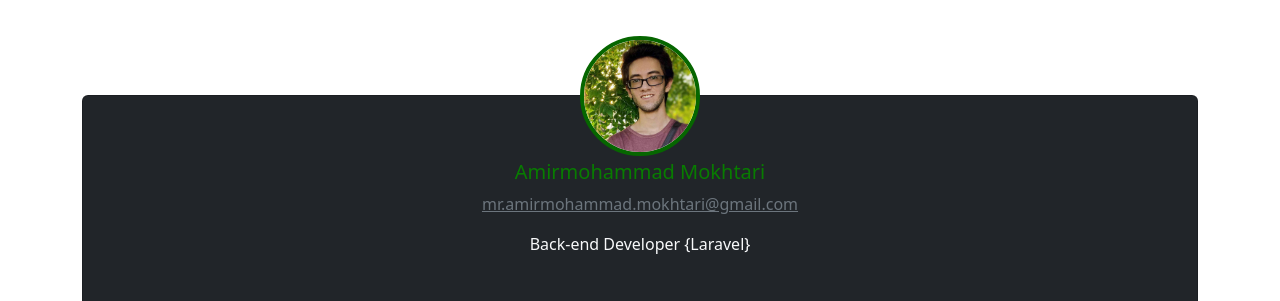
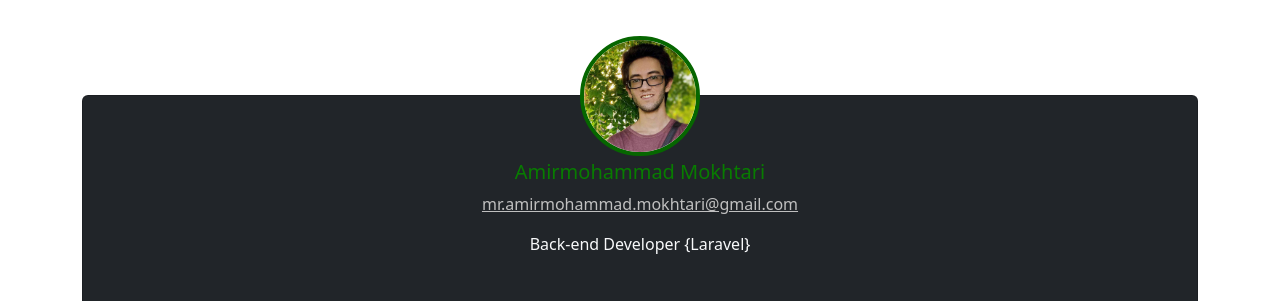
Before and after one commit to am-mokhtari/am-mokhtari.github.io, a plain HTML site: page index.html in a window 1280 px wide. Shown: the top 301 px of the page. Drawn offline with nearby package versions, Linux system fonts and the light colour scheme.

Commit message:
add silver color and use it for mail

```diff
--- a/customized-styles.css
+++ b/customized-styles.css
@@ -20,6 +20,11 @@
     color: #087c00 !important;
 }
 
+.text-silver {
+    --bs-text-opacity: 1;
+    color: #C0C0C0 !important;
+}
+
 .border-dark-green {
     --bs-border-opacity: 1;
     border-color: #066600 !important;
--- a/index.html
+++ b/index.html
@@ -26,7 +26,7 @@
             <div class="card-body text-center">
                 <h5 class="card-title text-dark-green">Amirmohammad Mokhtari</h5>
                 <a href="mailto:mr.amirmohammad.mokhtari@gmail.com"
-                    class="card-link text-muted">mr.amirmohammad.mokhtari@gmail.com</a>
+                    class="card-link text-silver">mr.amirmohammad.mokhtari@gmail.com</a>
                 <p class="card-text mt-3 text-light">Back-end Developer {Laravel}</p>
 
                 <div class="d-flex justify-content-center mt-5 mb-3">
```
